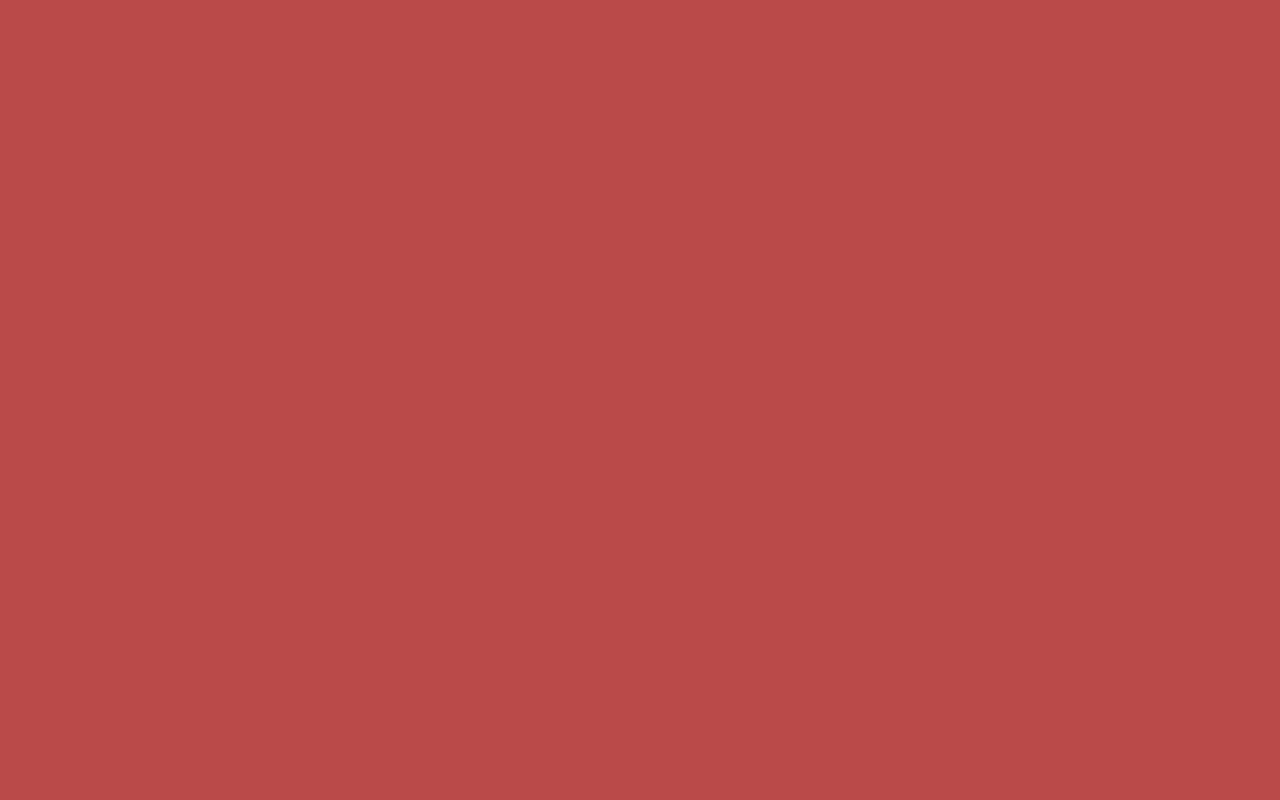
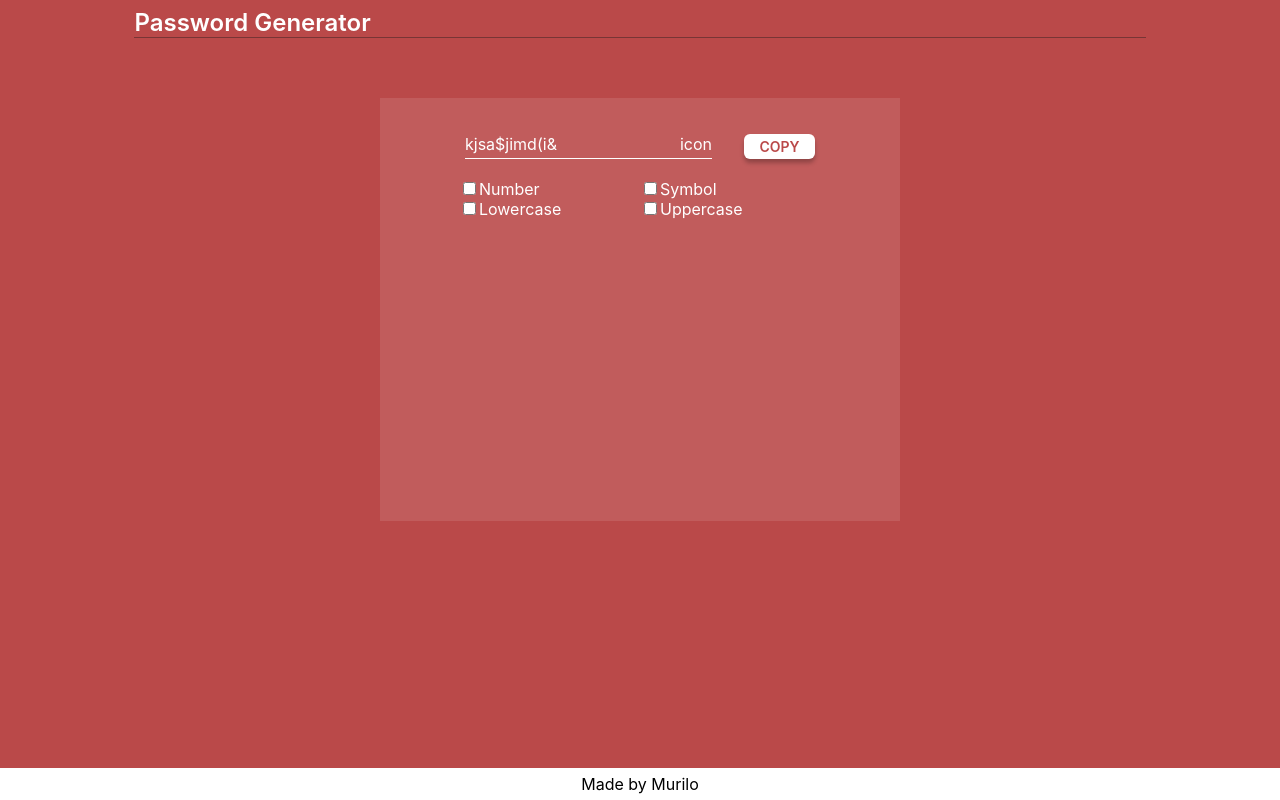
Before and after one commit to Murilo-Luciano/password-generator, a Next.js app: page / in a window 1280 px wide. Built offline with nearby package versions, Linux system fonts and the light colour scheme.

Commit message:
initial css

```diff
--- a/pages/index.tsx
+++ b/pages/index.tsx
@@ -1,3 +1,40 @@
-import React, { useEffect, useState } from "react";
+import React from "react";
 
-export default function Home() {}
+export default function Home() {
+  return (
+    <>
+      <div className="header">Password Generator</div>
+      <div className="contentContainer">
+        <div className="passwordDisplayContainer">
+          <div className="passwordTextField">
+            {"kjsa$jimd(i&"}
+            <div>icon</div>
+          </div>
+          <div className="copyButton">COPY</div>
+        </div>
+        <div className="passwordOptionsContainer">
+          <div className="slider"></div>
+          <div className="checkboxContainer">
+            <div>
+              <input type={"checkbox"} />
+              <label>Number</label>
+            </div>
+            <div>
+              <input type={"checkbox"} />
+              <label>Symbol</label>
+            </div>
+            <div>
+              <input type={"checkbox"} />
+              <label>Lowercase</label>
+            </div>
+            <div>
+              <input type={"checkbox"} />
+              <label>Uppercase</label>
+            </div>
+          </div>
+        </div>
+      </div>
+      <div className="footer">Made by Murilo</div>
+    </>
+  );
+}
--- /dev/null
+++ b/styles/Home.css
@@ -0,0 +1,70 @@
+.header {
+  margin: 0 auto;
+  margin-bottom: 60px;
+  border-bottom: 1px solid #783535;
+  width: 80%;
+  font-weight: 600;
+  font-size: 24px;
+}
+
+.contentContainer {
+  display: flex;
+  flex-direction: column;
+  align-items: center;
+  padding: 36px;
+  margin: 0 auto;
+  background-color: rgba(255, 255, 255, 0.1);
+  width: 448px;
+  height: 351px;
+}
+
+.passwordDisplayContainer {
+  display: flex;
+  flex-direction: row;
+  justify-content: space-between;
+  width: 350px;
+}
+
+.checkboxContainer {
+  margin-top: 20px;
+  display: flex;
+  flex-wrap: wrap;
+}
+.checkboxContainer > div {
+  flex-basis: 50%;
+}
+
+.passwordTextField {
+  display: flex;
+  flex-direction: row;
+  justify-content: space-between;
+  border-bottom: 1px solid #ffffff;
+  width: 247.05px;
+}
+
+.copyButton {
+  display: flex;
+  justify-content: center;
+  align-items: center;
+  width: 71px;
+  height: 25px;
+  background: #ffffff;
+  box-shadow: 0px 4px 4px rgba(0, 0, 0, 0.25);
+  border-radius: 6px;
+  color: #ba4949;
+  font-weight: 600;
+  font-size: 14px;
+}
+
+.footer {
+  display: flex;
+  justify-content: center;
+  align-items: center;
+  position: fixed;
+  bottom: 0;
+  left: 0px;
+  width: 100%;
+  height: 32px;
+  background: #ffffff;
+  color: black;
+}
--- a/styles/globals.css
+++ b/styles/globals.css
@@ -1,8 +1,7 @@
-:root{
-
-    font-family: 'ArialRounded', -apple-system, BlinkMacSystemFont, 'Segoe UI', Roboto, Helvetica, Arial, sans-serif, 'Apple Color Emoji', 'Segoe UI Emoji', 'Segoe UI Symbol';
-
-    color: white;
-
-    background-color: rgb(186, 73, 73);
+:root {
+  font-family: "ArialRounded", -apple-system, BlinkMacSystemFont, "Segoe UI",
+    Roboto, Helvetica, Arial, sans-serif, "Apple Color Emoji", "Segoe UI Emoji",
+    "Segoe UI Symbol";
+  color: white;
+  background-color: #ba4949;
 }
```
Also changed, not shown: pages/_app.tsx (+5 -3 lines), styles/Home.module.css (added).
